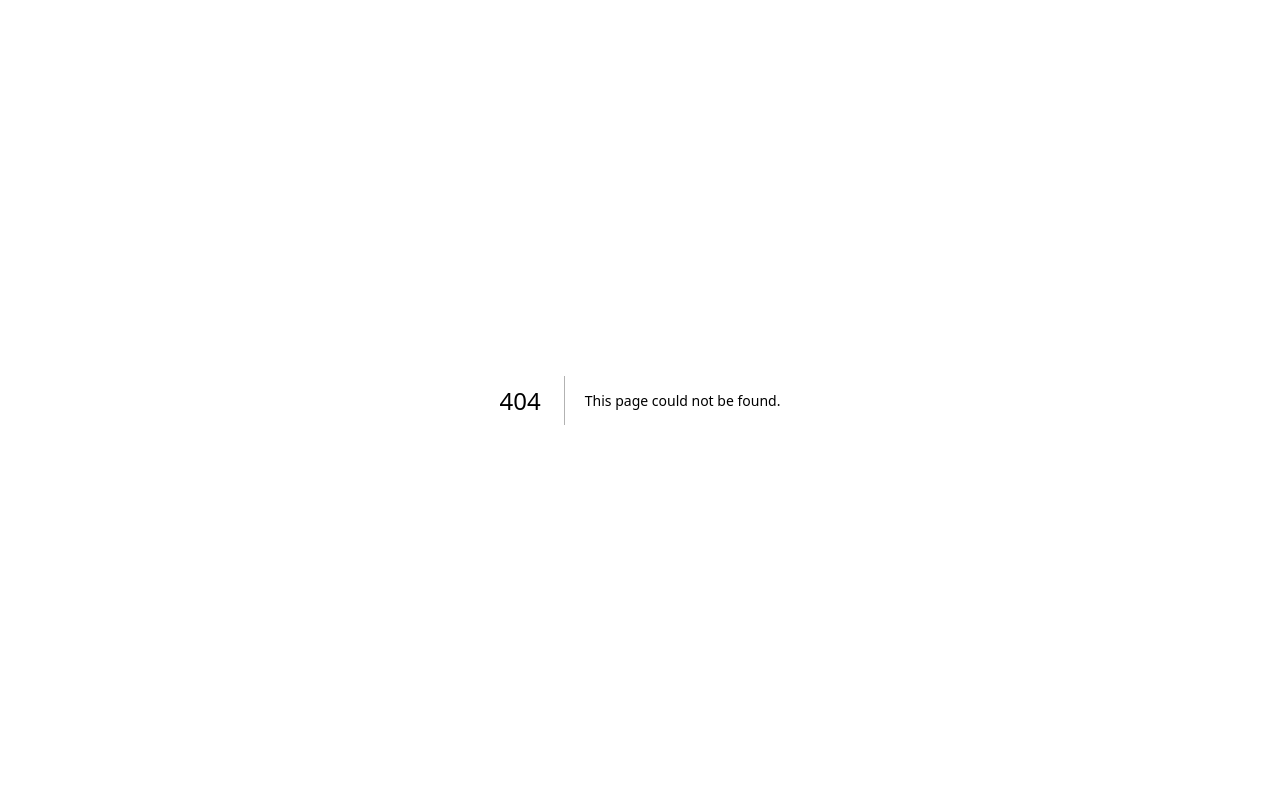
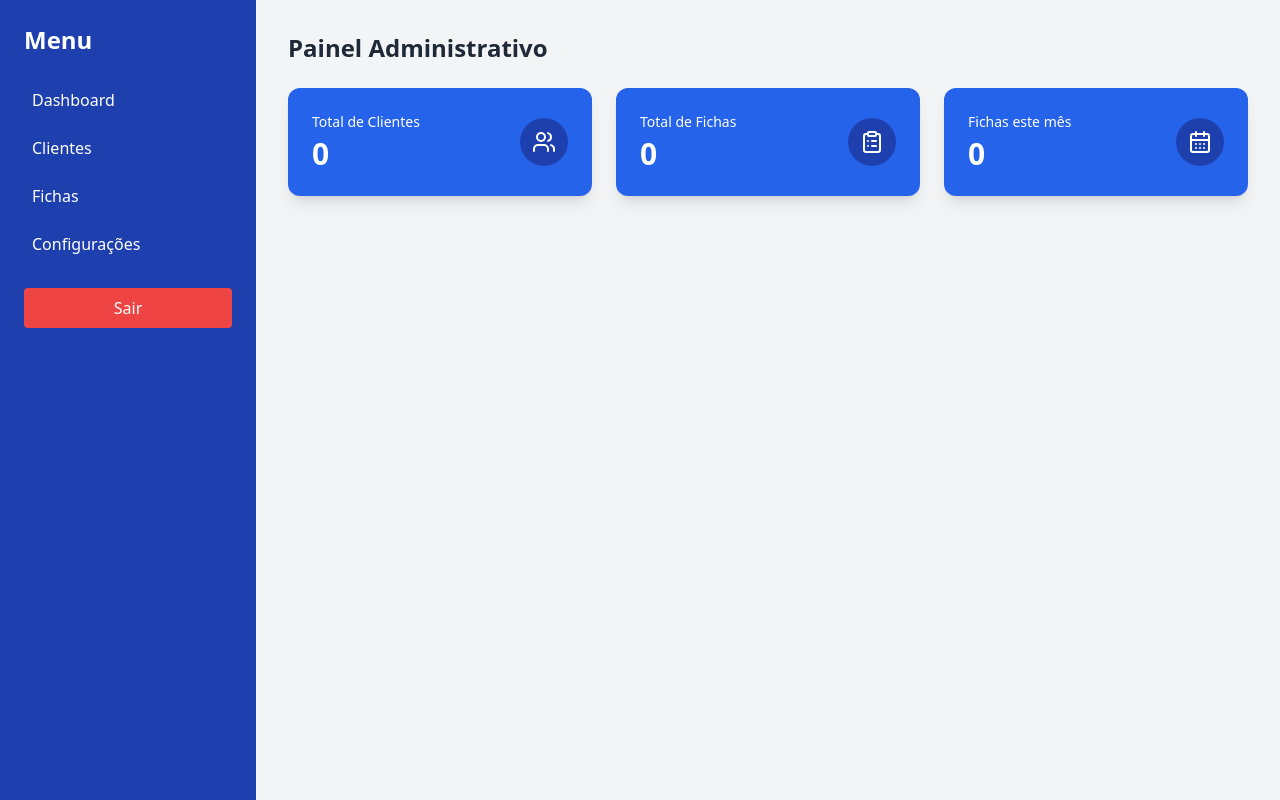
Before and after one commit to Geeh17/SistemaAdvogados, a Next.js app in the folder frontend/: page /dashboard in a window 1280 px wide. Before the commit this address had no page. Built offline with nearby package versions, Linux system fonts and the light colour scheme; no server answers; sample sign-in values are in the browser's storage.

Commit message:
Criação do dashboard

```diff
--- a/frontend/package.json
+++ b/frontend/package.json
@@ -10,6 +10,7 @@
   },
   "dependencies": {
     "axios": "^1.6.0",
+    "lucide-react": "^0.503.0",
     "next": "13.5.6",
     "react": "18.2.0",
     "react-dom": "18.2.0"
--- a/frontend/src/components/Layout.tsx
+++ b/frontend/src/components/Layout.tsx
@@ -14,7 +14,7 @@ export default function Layout({ children }: { children: React.ReactNode }) {
       <aside className="w-64 bg-blue-800 text-white p-6 space-y-6 flex flex-col">
         <h2 className="text-2xl font-bold">Menu</h2>
         <nav className="flex flex-col space-y-2">
-          <Link href="/home" className="hover:bg-blue-700 p-2 rounded">Dashboard</Link>
+          <Link href="/dashboard" className="hover:bg-blue-700 p-2 rounded">Dashboard</Link>
           <Link href="/clientes" className="hover:bg-blue-700 p-2 rounded">Clientes</Link>
           <Link href="/fichas" className="hover:bg-blue-700 p-2 rounded">Fichas</Link>
           <Link href="/configuracoes" className="hover:bg-blue-700 p-2 rounded">Configurações</Link>
--- /dev/null
+++ b/frontend/src/pages/dashboard.tsx
@@ -0,0 +1,53 @@
+import { useEffect, useState } from "react";
+import axios from "@/services/api";
+import Layout from "@/components/Layout";
+import PrivateRoute from "@/components/PrivateRoute";
+import { Users, ClipboardList, CalendarDays } from "lucide-react";
+
+interface DashboardData {
+  totalClientes: number;
+  totalFichas: number;
+  fichasPorMes: { mes: number; total: number }[];
+}
+
+export default function HomePage() {
+  const [dashboard, setDashboard] = useState<DashboardData | null>(null);
+
+  useEffect(() => {
+    axios.get("/dashboard").then((res) => setDashboard(res.data));
+  }, []);
+
+  return (
+    <PrivateRoute>
+      <Layout>
+        <h1 className="text-2xl font-bold text-gray-800 mb-6">Painel Administrativo</h1>
+
+        <div className="grid grid-cols-1 sm:grid-cols-2 lg:grid-cols-3 gap-6">
+          <Card title="Total de Clientes" value={dashboard?.totalClientes || 0} icon={<Users className="w-6 h-6 text-white" />} />
+          <Card title="Total de Fichas" value={dashboard?.totalFichas || 0} icon={<ClipboardList className="w-6 h-6 text-white" />} />
+          <Card title="Fichas este mês" value={dashboard?.fichasPorMes?.[0]?.total || 0} icon={<CalendarDays className="w-6 h-6 text-white" />} />
+        </div>
+      </Layout>
+    </PrivateRoute>
+  );
+}
+
+interface CardProps {
+  title: string;
+  value: number;
+  icon: React.ReactNode;
+}
+
+function Card({ title, value, icon }: CardProps) {
+  return (
+    <div className="bg-blue-600 text-white p-6 rounded-xl shadow-lg flex items-center justify-between">
+      <div>
+        <p className="text-sm font-medium">{title}</p>
+        <h2 className="text-3xl font-bold mt-1">{value}</h2>
+      </div>
+      <div className="bg-blue-800 p-3 rounded-full">
+        {icon}
+      </div>
+    </div>
+  );
+}
--- a/frontend/src/pages/home.tsx
+++ b/frontend/src/pages/home.tsx
@@ -1,29 +1,38 @@
 import Layout from "@/components/Layout";
-import CardResumo from "@/components/CardResumo";
-import { useEffect, useState } from "react";
-import api from "@/services/api";
+import PrivateRoute from "@/components/PrivateRoute";
+import Link from "next/link";
 
 export default function HomePage() {
-  const [dados, setDados] = useState({
-    totalClientes: 0,
-    totalFichas: 0,
-    totalFichasMes: 0,
-  });
+  return (
+    <PrivateRoute>
+      <Layout>
+        <div className="max-w-7xl mx-auto py-10">
+          <h1 className="text-3xl font-bold text-gray-800 mb-6">Bem-vindo ao Sistema de Advogados</h1>
 
-  useEffect(() => {
-    api.get("/dashboard")
-      .then(res => setDados(res.data))
-      .catch(err => console.error("Erro ao carregar dashboard", err));
-  }, []);
+          <div className="grid grid-cols-1 sm:grid-cols-2 lg:grid-cols-3 gap-6">
+            <Link href="/clientes">
+              <div className="bg-white rounded-lg shadow p-6 hover:shadow-md transition">
+                <h2 className="text-xl font-semibold text-blue-700">Clientes</h2>
+                <p className="text-gray-600 mt-2">Gerencie seus clientes cadastrados.</p>
+              </div>
+            </Link>
 
-  return (
-    <Layout>
-      <h1 className="text-2xl font-bold text-gray-800 mb-6">Bem Vindo!</h1>
-      <div className="grid grid-cols-1 sm:grid-cols-3 gap-6">
-        <CardResumo titulo="Total de Clientes" valor={dados.totalClientes} cor="bg-blue-100" />
-        <CardResumo titulo="Total de Fichas" valor={dados.totalFichas} cor="bg-green-100" />
-        <CardResumo titulo="Fichas Este Mês" valor={dados.totalFichasMes} cor="bg-yellow-100" />
-      </div>
-    </Layout>
+            <Link href="/fichas">
+              <div className="bg-white rounded-lg shadow p-6 hover:shadow-md transition">
+                <h2 className="text-xl font-semibold text-blue-700">Fichas</h2>
+                <p className="text-gray-600 mt-2">Visualize e edite as fichas vinculadas aos clientes.</p>
+              </div>
+            </Link>
+
+            <Link href="/perfil">
+              <div className="bg-white rounded-lg shadow p-6 hover:shadow-md transition">
+                <h2 className="text-xl font-semibold text-blue-700">Meu Perfil</h2>
+                <p className="text-gray-600 mt-2">Atualize seus dados e configurações.</p>
+              </div>
+            </Link>
+          </div>
+        </div>
+      </Layout>
+    </PrivateRoute>
   );
 }
```
Also changed, not shown: 2 other files (tests, documents, lock files or other folders).
